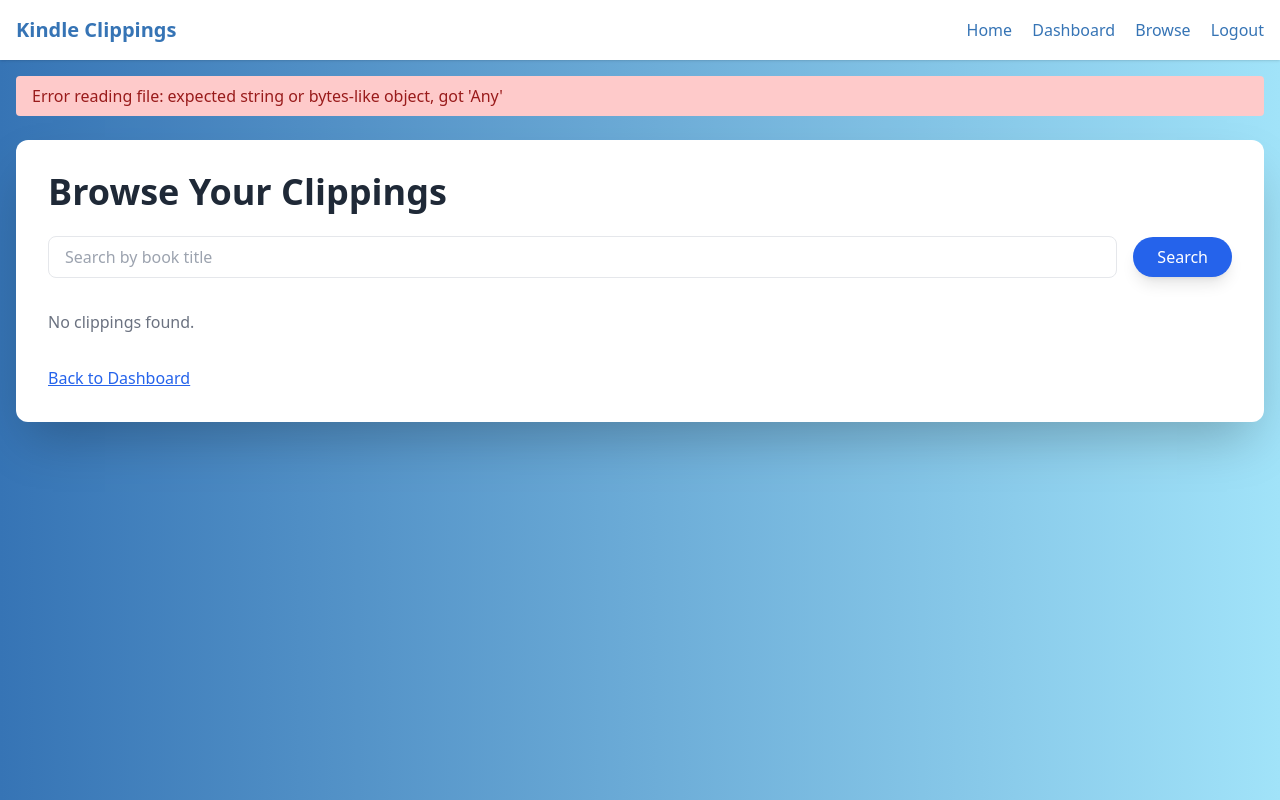
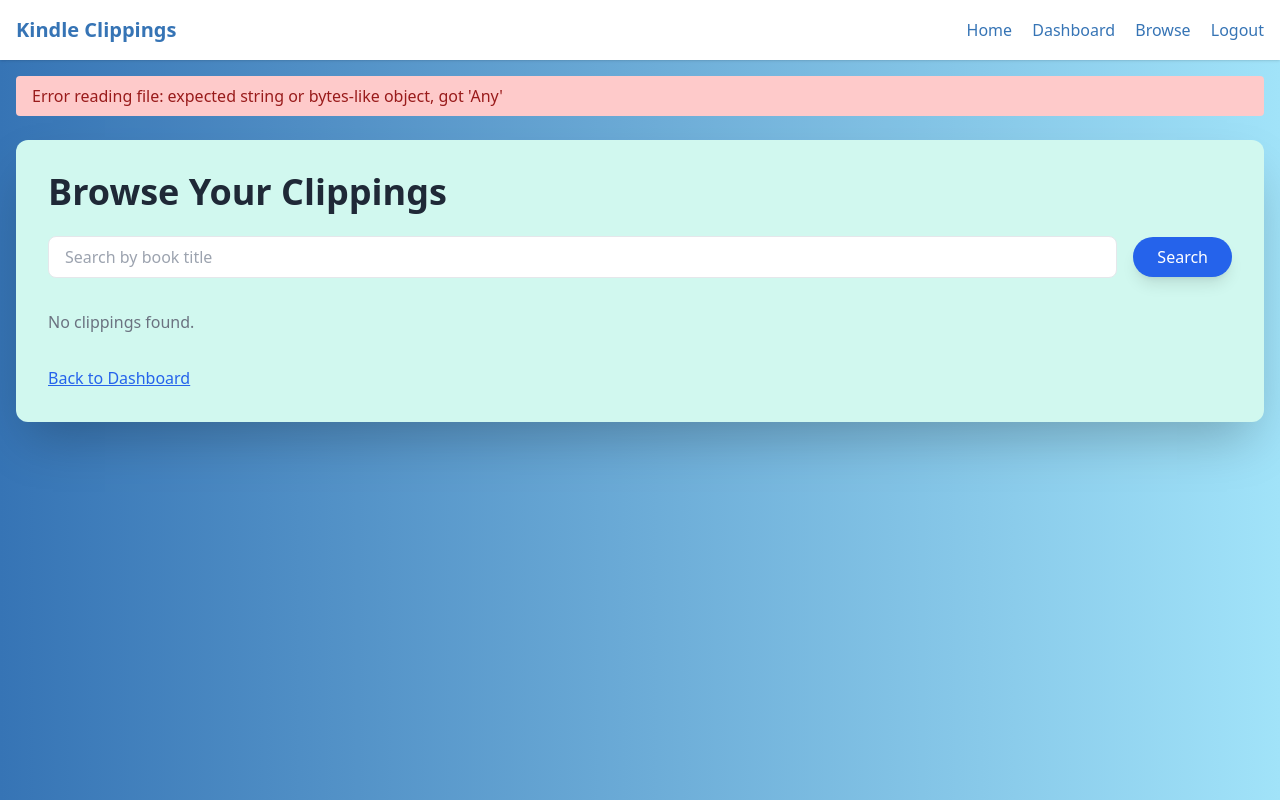
Before and after one commit to sthita19/kindle-clippings-app, a Flask app: page /browse in a window 1280 px wide. Run offline with Flask 3, Linux system fonts and the light colour scheme; a user stored in the database is signed in; data comes from the database, SQL or seed files in the repository; data that the repository does not hold is empty; some libraries are stand-ins or nearby versions.

Commit message:
Update the UI

```diff
--- a/app.py
+++ b/app.py
@@ -153,11 +153,12 @@
     book_title = lines[0]
     highlight_text = lines[-1]
     return (
-        "<div style='margin-bottom:20px; border-bottom:1px solid #ccc; padding-bottom:10px;'>"
-        f"<h3 style='margin:0; font-size:18px; color:#333;'>{book_title}</h3>"
-        f"<p style='margin:5px 0 0; font-size:16px; font-style:italic;'>&ldquo;{highlight_text}&rdquo;</p>"
+        "<div class='mb-5 border-b border-gray-300 pb-2'>"
+        f"<h3 class='text-lg font-semibold text-gray-800 dark:text-gray-200'>{book_title}</h3>"
+        f"<p class='mt-1 text-base italic text-gray-600 dark:text-gray-400'>&ldquo;{highlight_text}&rdquo;</p>"
         "</div>"
     )
+
 
 def generate_email_content(user_id, num_clippings=5):
     conn = sqlite3.connect('users.db')
@@ -274,6 +275,7 @@
     now_utc = datetime.utcnow().replace(tzinfo=pytz.utc)
     now_ist = now_utc.astimezone(IST)
     current_time = now_ist.strftime("%H:%M")
+    print(f"[Scheduler] Current IST time: {current_time}")
 
     for row in rows:
         user_obj = User(*row)
--- a/templates/base.html
+++ b/templates/base.html
@@ -1,27 +1,38 @@
 <!DOCTYPE html>
-<html lang="en">
+<html lang="en" class="transition-colors duration-300">
 
 <head>
     <title>Kindle Clippings - Base Layout</title>
+    <script>
+        // Configure Tailwind dark mode before loading the CDN
+        tailwind.config = { darkMode: 'class', theme: { extend: {} } };
+    </script>
     <script src="https://cdn.tailwindcss.com"></script>
 </head>
 
-<body class="bg-gradient-to-r from-[#3674B5] to-[#A1E3F9] min-h-screen">
+<body
+    class="bg-gradient-to-r from-[#3674B5] to-[#A1E3F9] dark:from-gray-900 dark:to-gray-800 min-h-screen transition-colors duration-300">
     <!-- Navbar -->
-    <nav class="bg-white shadow p-4">
+    <nav class="bg-white dark:bg-gray-800 shadow p-4 transition-colors duration-300">
         <div class="container mx-auto flex justify-between items-center">
-            <div class="text-xl font-bold text-[#3674B5]">
+            <div class="text-xl font-bold text-[#3674B5] dark:text-indigo-400">
                 <a href="{{ url_for('home') }}">Kindle Clippings</a>
             </div>
             <div class="space-x-4">
-                <a href="{{ url_for('home') }}" class="text-[#3674B5] hover:text-[#578FCA]">Home</a>
+                <a href="{{ url_for('home') }}"
+                    class="text-[#3674B5] dark:text-indigo-400 hover:text-[#578FCA]">Home</a>
                 {% if current_user.is_authenticated %}
-                <a href="{{ url_for('dashboard') }}" class="text-[#3674B5] hover:text-[#578FCA]">Dashboard</a>
-                <a href="{{ url_for('browse') }}" class="text-[#3674B5] hover:text-[#578FCA]">Browse</a>
-                <a href="{{ url_for('logout') }}" class="text-[#3674B5] hover:text-[#578FCA]">Logout</a>
+                <a href="{{ url_for('dashboard') }}"
+                    class="text-[#3674B5] dark:text-indigo-400 hover:text-[#578FCA]">Dashboard</a>
+                <a href="{{ url_for('browse') }}"
+                    class="text-[#3674B5] dark:text-indigo-400 hover:text-[#578FCA]">Browse</a>
+                <a href="{{ url_for('logout') }}"
+                    class="text-[#3674B5] dark:text-indigo-400 hover:text-[#578FCA]">Logout</a>
                 {% else %}
-                <a href="{{ url_for('login') }}" class="text-[#3674B5] hover:text-[#578FCA]">Login</a>
-                <a href="{{ url_for('signup') }}" class="text-[#3674B5] hover:text-[#578FCA]">Sign Up</a>
+                <a href="{{ url_for('login') }}"
+                    class="text-[#3674B5] dark:text-indigo-400 hover:text-[#578FCA]">Login</a>
+                <a href="{{ url_for('signup') }}" class="text-[#3674B5] dark:text-indigo-400 hover:text-[#578FCA]">Sign
+                    Up</a>
                 {% endif %}
             </div>
         </div>
@@ -34,9 +45,9 @@
         <div class="mb-4">
             {% for category, message in messages %}
             <div class="px-4 py-2 rounded mb-2
-                {% if category == 'success' %}bg-green-200 text-green-800
-                {% elif category == 'danger' %}bg-red-200 text-red-800
-                {% else %}bg-blue-200 text-blue-800{% endif %}">
+                            {% if category == 'success' %}bg-green-200 text-green-800
+                            {% elif category == 'danger' %}bg-red-200 text-red-800
+                            {% else %}bg-blue-200 text-blue-800{% endif %}">
                 {{ message }}
             </div>
             {% endfor %}
@@ -49,6 +60,8 @@
     <div class="container mx-auto px-4 mt-6">
         {% block content %}{% endblock %}
     </div>
+
+
 </body>
 
 </html>
--- a/templates/browse.html
+++ b/templates/browse.html
@@ -1,11 +1,12 @@
 {% extends "base.html" %}
 {% block content %}
-<div class="bg-white p-8 rounded-xl shadow-2xl">
+<div class="bg-[#D1F8EF] p-8 rounded-xl shadow-2xl transition-all duration-300">
     <h2 class="text-4xl font-bold text-gray-800">Browse Your Clippings</h2>
     <form method="GET" action="{{ url_for('browse') }}" class="mt-6 flex items-center space-x-4">
         <input type="text" name="query" value="{{ request.args.get('query', '') }}" placeholder="Search by book title"
-            class="w-full px-4 py-2 border rounded-lg focus:ring focus:ring-blue-300">
-        <button type="submit" class="px-6 py-2 bg-blue-600 text-white rounded-full hover:bg-blue-700 shadow-lg">
+            class="w-full px-4 py-2 border rounded-lg focus:ring focus:ring-blue-300 transition-all duration-300">
+        <button type="submit"
+            class="px-6 py-2 bg-blue-600 text-white rounded-full hover:bg-blue-700 shadow-lg transition-all duration-300">
             Search
         </button>
     </form>
@@ -15,7 +16,7 @@
         {% if grouped_books %}
         {% for book_title, snippets in grouped_books.items() %}
         <div onclick="openModal('{{ book_title }}')"
-            class="cursor-pointer bg-white border rounded-lg shadow p-4 hover:shadow-xl transition">
+            class="cursor-pointer bg-white border rounded-lg shadow p-4 hover:shadow-xl transition transform hover:scale-105">
             <h3 class="text-lg font-semibold text-[#3674B5]">{{ book_title }}</h3>
         </div>
         {% endfor %}
@@ -25,19 +26,22 @@
     </div>
 
     <div class="mt-8">
-        <a href="{{ url_for('dashboard') }}" class="text-blue-600 underline">Back to Dashboard</a>
+        <a href="{{ url_for('dashboard') }}" class="text-blue-600 underline transition-all duration-300">Back to
+            Dashboard</a>
     </div>
 </div>
 
 <!-- Modal for Displaying Clippings -->
-<div id="modal" class="fixed inset-0 bg-gray-800 bg-opacity-50 flex items-center justify-center hidden">
-    <div id="modalContentContainer" class="bg-white rounded-lg shadow-lg p-6 w-11/12 md:w-2/3 lg:w-1/2 relative">
+<div id="modal"
+    class="fixed inset-0 bg-gray-800 bg-opacity-50 flex items-center justify-center hidden transition-opacity duration-300">
+    <div id="modalContentContainer"
+        class="bg-white dark:bg-gray-900 rounded-lg shadow-lg p-6 w-11/12 md:w-2/3 lg:w-1/2 relative transition-all duration-300">
         <div class="flex justify-between items-center">
-            <h2 id="modalTitle" class="text-2xl font-bold text-gray-800"></h2>
+            <h2 id="modalTitle" class="text-2xl font-bold text-gray-800 dark:text-gray-200"></h2>
             <button onclick="closeModal()"
-                class="text-gray-600 text-3xl leading-none absolute top-2 right-2">&times;</button>
+                class="text-gray-600 dark:text-gray-300 text-3xl leading-none absolute top-2 right-2">&times;</button>
         </div>
-        <div id="modalContent" class="mt-4 max-h-80 overflow-y-auto space-y-4 text-gray-700">
+        <div id="modalContent" class="mt-4 max-h-80 overflow-y-auto space-y-4 text-gray-700 dark:text-gray-300">
             <!-- Clippings for the selected book will be injected here -->
         </div>
     </div>
@@ -65,7 +69,6 @@
 
     // Close modal when clicking outside the modal content
     document.getElementById('modal').addEventListener('click', function (e) {
-        // If the clicked element is the overlay itself, close the modal
         if (e.target === this) {
             closeModal();
         }
--- a/templates/dashboard.html
+++ b/templates/dashboard.html
@@ -1,6 +1,6 @@
 {% extends "base.html" %}
 {% block content %}
-<div class="p-10 bg-white rounded-xl shadow-2xl">
+<div class="p-10 bg-[#D1F8EF] rounded-xl shadow-2xl">
     <h2 class="text-4xl font-bold text-gray-800">Welcome, {{ current_user.email }}!</h2>
 
     <div class="mt-4 text-gray-800">
```
Also changed, not shown: index.html (added, +45 -0 lines).
